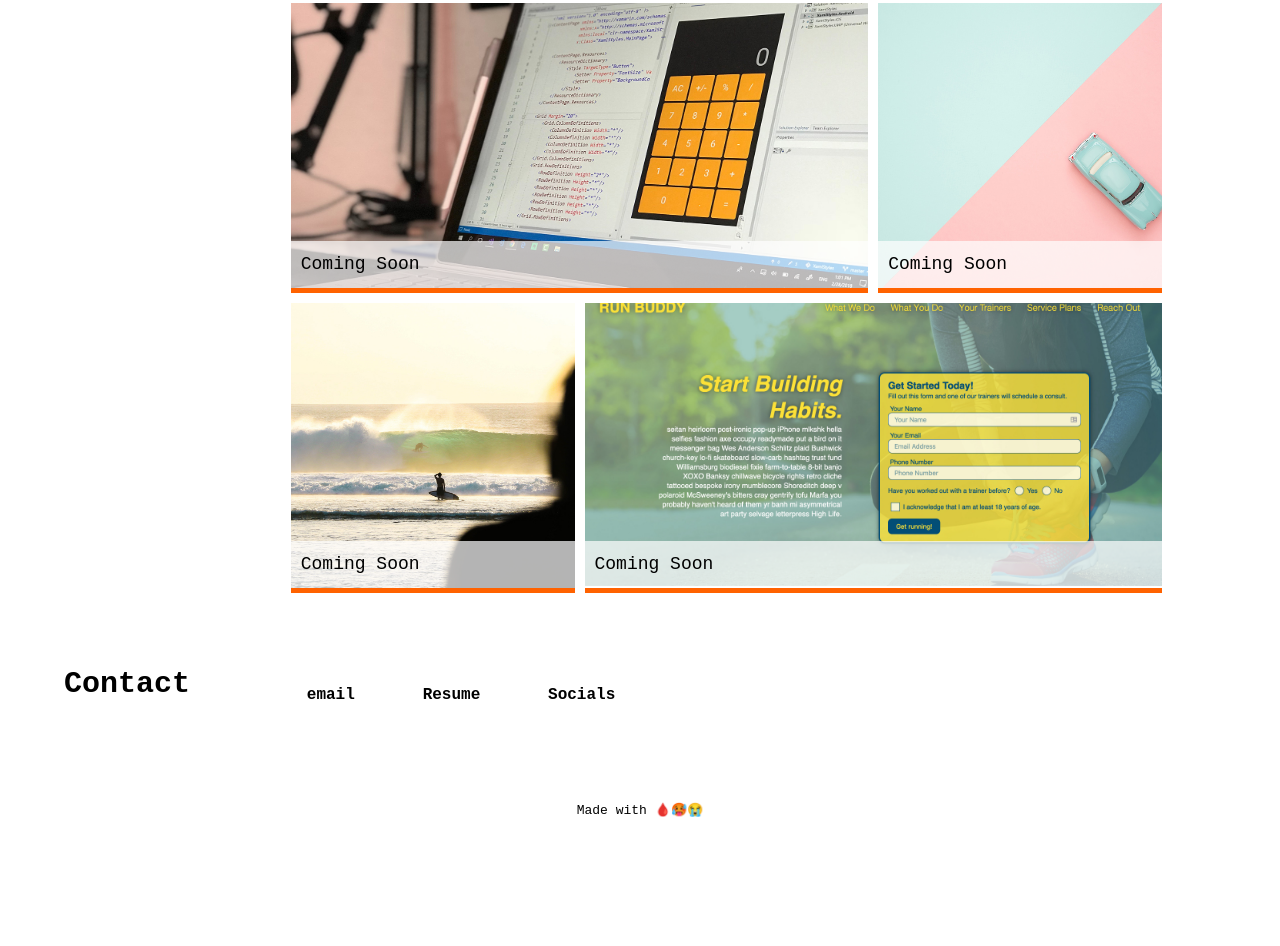
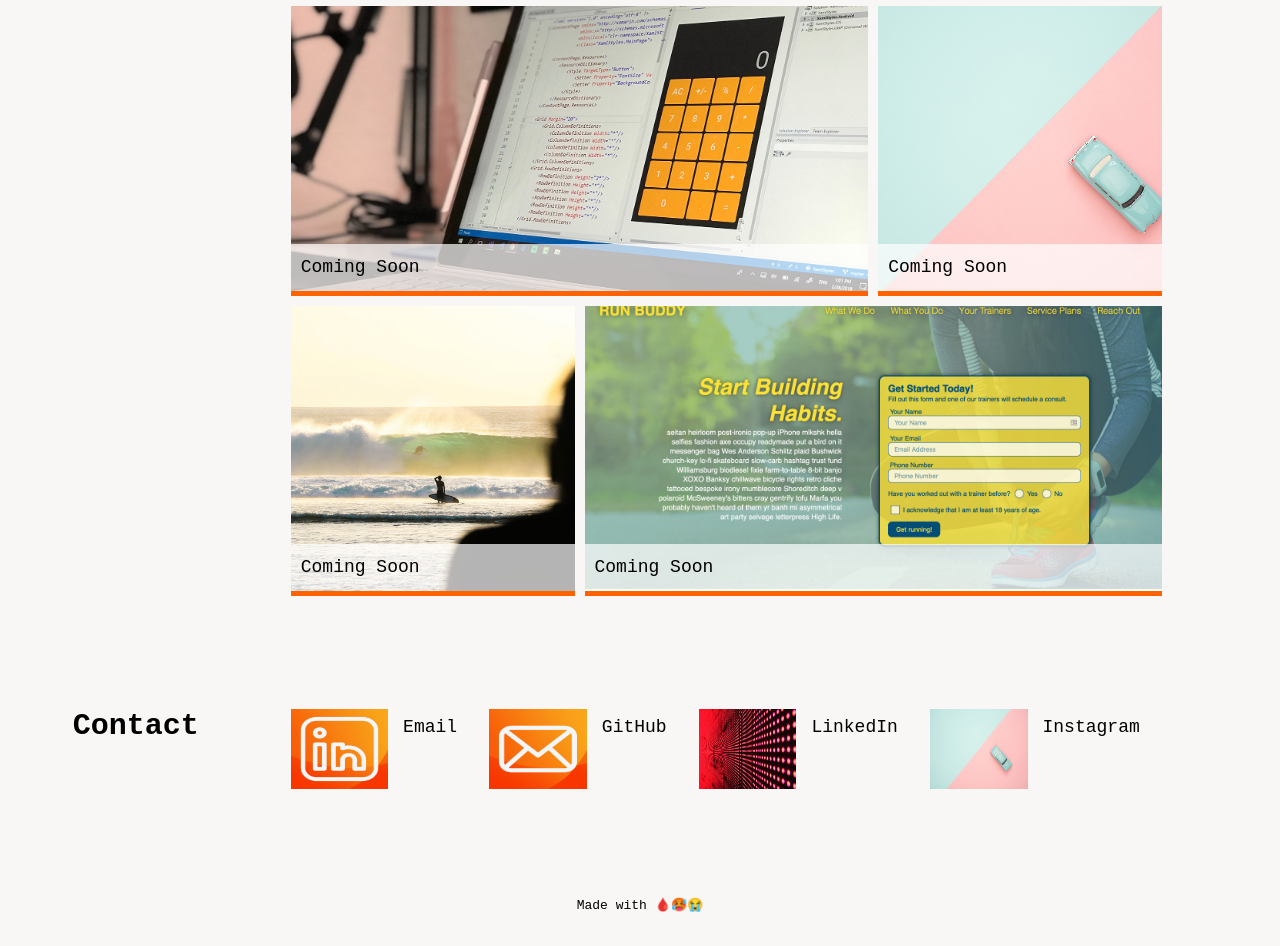
Before and after one commit to RedPez/frontend-portfolio, a plain HTML site: page starter/index.html in a window 1280 px wide. Shown: the part 1846-2792 px from the top of the page. Before the commit the page ends 2696 px from the top, so only its background shows below. Drawn offline with Linux system fonts and the light colour scheme.

Commit message:
Further updates to HTML and CSS - contact, header, flex

```diff
--- a/starter/css/style.css
+++ b/starter/css/style.css
@@ -7,14 +7,11 @@ body {
   padding: 0;
   font-family: monospace;
   line-height: 1.5;
+  background-color: rgb(248, 247, 246);
 }
 
 h3 {
   font-size: 30px;
-}
-
-h6 {
-  margin: 0;
 }
 
 p {
@@ -27,17 +24,16 @@ navBar {
   display: flex;
   justify-content: flex-end;
   align-content: center;
-  border-bottom: 5px solid #ff6200;
   padding-top: 12px;
   padding-bottom: 1%;
+  border-bottom: 5px solid #ff6200;
 }
 
 navBar li {
   list-style: none;
   display: inline-block;
-  padding: 8px 30px;
-
-  font-size: 16px;
+  padding: 0px 30px;
+  font-size: 18px;
   font-weight: bold;
   cursor: pointer;
 }
@@ -48,10 +44,10 @@ navBar ul {
 }
 
 header {
-  background-color: rgba(255, 255, 255, 0.7);
   padding: 0px 1%;
-  color: rgb(0, 0, 0);
-  font-size: 8px;
+  color: #000000;
+  font-size: 10px;
+  font-weight: bold;
   margin-right: auto;
   margin-bottom: 0px;
 }
@@ -80,7 +76,7 @@ header {
   color: rgb(0, 0, 0);
   font-size: 16px;
   overflow: hidden; /* Ensures the content is not revealed until the animation */
-  border-right: 0.15em solid orange; /* The typwriter cursor */
+  border-right: 0.15em solid #ffbc92; /* The typwriter cursor */
   white-space: nowrap; /* Keeps the content on a single line */
   margin: 0 auto; /* Gives that scrolling effect as the typing happens */
   letter-spacing: 0.15em; /* Adjust as needed */
@@ -104,7 +100,7 @@ header {
     border-color: transparent;
   }
   50% {
-    border-color: orange;
+    border-color: #ffbc92;
   }
 }
 
@@ -129,8 +125,8 @@ header {
 }
 
 .aboutImage {
+  display: grid;
   float: right;
-  display: grid;
   margin: 1% 5%;
   background-repeat: no-repeat;
   background-position: center center;
@@ -138,6 +134,7 @@ header {
   height: 300px;
   width: 210px;
   border-bottom: 5px solid #ff6200;
+  border-radius: 50px 5px;
 }
 
 /* Portfolio Styles */
@@ -209,25 +206,42 @@ header {
 }
 
 /* Contact Styles */
-
-#contact {
-  margin: 5% 5%;
+#contactMain {
+  margin: 0px 5%;
+  padding: 8% 0;
   display: grid;
   grid-template-columns: 15% 85%;
-  grid-template-areas: "CotactTitle contactContent";
+  grid-template-areas: "contactTitle contactGrid";
+}
+
+#contactGrid {
+  margin: 0px 5%;
+  display: flex;
+}
+
+.contactGridArea {
+  display: flex;
+  flex-direction: row;
+  flex-grow: 1;
+  cursor: pointer;
+  height: 80px;
+  width: 80px;
+  margin: 5px;
+}
+
+.contactHeading {
+  flex-direction: row;
+  flex-grow: 1;
+  padding: 10px;
+  height: fit-content;
+  width: auto;
+  color: rgb(0, 0, 0);
+  font-size: 18px;
 }
 
 #contactTitle {
-  margin-top: 0%;
-}
-
-#contact li {
-  list-style: none;
-  display: inline-block;
-  padding: 8px 30px;
-  font-size: 16px;
-  font-weight: bold;
-  cursor: pointer;
+  display: grid;
+  margin: 0px 5%;
 }
 
 /* Footer Styles */
@@ -235,3 +249,8 @@ footer {
   text-align: center;
   margin: 0px 0px 30px;
 }
+
+@media only-screen and (max width: 1280px);
+@media screen {
+  max-width: 600px;
+}
--- a/starter/index.html
+++ b/starter/index.html
@@ -18,7 +18,6 @@
         <li>About</li>
         <li>Work</li>
         <li>Contact</li>
-        <li>Resume</li>
         <li>Socials</li>
       </ul>
     </navbar>
@@ -31,7 +30,7 @@
         alt="xxxxxx"
       />
       <div class="hero-text">
-        <h2>Follow my journey as I learn Frontend Development</h2>
+        <h2>Follow my journey as I learn frontend development</h2>
       </div>
     </section>
 
@@ -63,9 +62,8 @@
             journey, actively learning and experimenting with various
             technologies and frameworks like HTML, CSS, and JavaScript, and Git.
             Every project I undertake is an opportunity to enhance my skills and
-            explore new techniques. I'm particularly excited about responsive
-            design and creating interactive web applications that captivate
-            users.
+            explore new techniques. I'm particularly excited about UX design and
+            creating interactive web applications that captivate users.
           </p>
           <br />
           <p>
@@ -109,17 +107,37 @@
       </section>
 
       <!-- contact me container -->
-      <section class="contact" id="contact">
+      <section id="contactMain">
         <div>
           <h3 class="portfolioTitle" id="contactTitle">Contact</h3>
         </div>
-        <div class="contactContent" id="contactContent">
-          <ul>
-            <li id="email">email</li>
-            <li id="resume">Resume</li>
-            <li id="socials">Socials</li>
-          </ul>
-        </div>
+        <section class="contactGrid" id="contactGrid">
+          <img
+            src="../starter/images/Icons/Orange White Modern Gradient  IOS Icon (1).png"
+            id="contact1"
+            class="contactGridArea"
+          />
+          <div class="contactHeading">Email</div>
+          <img
+            src="../starter/images/Icons/Orange White Modern Gradient  IOS Icon (2).png"
+            id="contact2"
+            class="contactGridArea"
+          />
+          <div class="contactHeading">GitHub</div>
+          <img
+            src="../starter/images/02-portfolio-1.jpg"
+            id="contact3"
+            class="contactGridArea"
+          />
+          <div class="contactHeading">LinkedIn</div>
+
+          <img
+            src="../starter/images/02-portfolio-3.jpg"
+            id="contact4"
+            class="contactGridArea"
+          />
+          <div class="contactHeading">Instagram</div>
+        </section>
       </section>
     </main>
     <footer>Made with 🩸🥵😭</footer>
```
Also changed, not shown: starter/images/Icons/Orange White Modern Gradient  IOS Icon (1).png (added), starter/images/Icons/Orange White Modern Gradient  IOS Icon (2).png (added).
